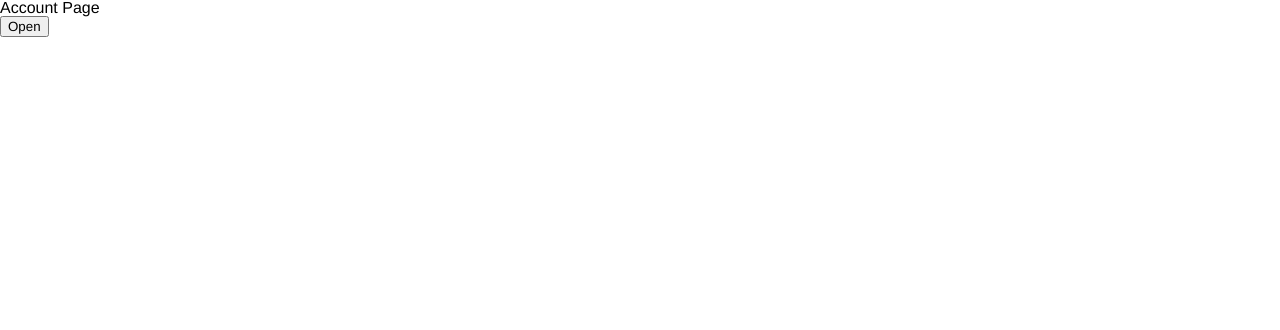
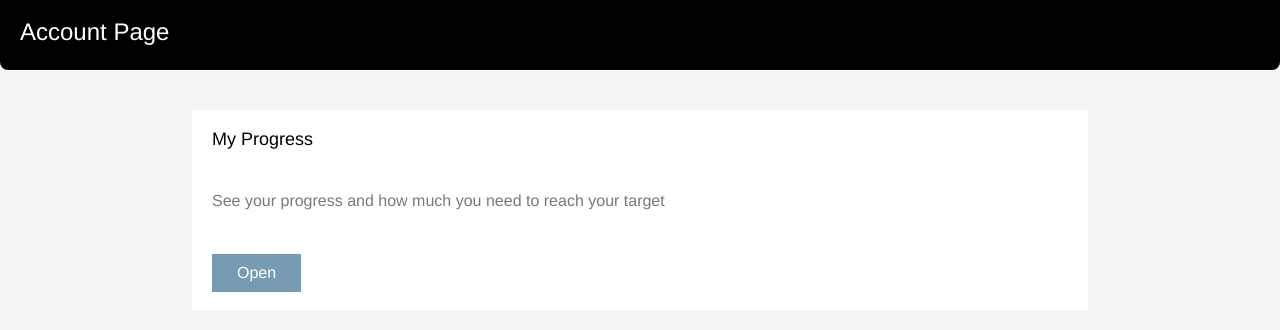
Before and after one commit to eromero90/progressBarPopup, a plain HTML site: page index.html in a window 1280 px wide. Drawn offline with Linux system fonts and the light colour scheme.

Commit message:
added style for accout page

```diff
--- a/css/style.css
+++ b/css/style.css
@@ -50,6 +50,57 @@ table {
 html * {
     font-family: helvetica, arial;
     box-sizing: border-box;
+}
+
+body {
+    background-color: #F5F5F5;
+}
+
+body > header {
+    background-color: #000;
+    border-radius: 0px 0px 8px 8px;
+    height: 70px;
+    color: #FFF;
+    padding-top: 20px;
+    padding-left: 20px;
+    font-size: 24px;
+}
+
+.flat-button {
+    background-color: #5483A1;
+    opacity: 0.8;
+    border: none;
+    color: white;
+    padding: 10px 25px;
+    text-align: center;
+    text-decoration: none;
+    display: inline-block;
+    font-size: 16px;
+}
+
+.flat-button:hover {
+    opacity: 1;
+    cursor: pointer;
+}
+
+.show-progress {
+    height: 200px;
+    width: 70%;
+    margin: 40px auto;
+    background-color: #FFF;
+    padding-top: 20px;
+    padding-left: 20px;
+}
+
+.show-progress header {
+    color: #000;
+    font-size: 18px;
+    margin-bottom: 45px;
+}
+
+.show-progress p {
+    color: #797979;
+    margin-bottom: 45px;
 }
 
 .modal-content {
--- a/index.html
+++ b/index.html
@@ -9,8 +9,15 @@
     <title>My Account</title>
 </head>
 <body>
-    <h1>Account Page</h1>
-    <button id="openBtn">Open</button>
+    <header>
+        <h1>Account Page</h1>
+    </header>
+    <section class="show-progress">
+        <header>My Progress</header>
+        <p>See your progress and how much you need to reach your target</p>
+        <button id="openBtn" class="flat-button">Open</button>
+    </section>
+
 
     <div id="progressModal" class="modal">
         <section class="modal-content">
--- a/js/app.js
+++ b/js/app.js
@@ -9,7 +9,6 @@
     d.getElementById('totalTarget').innerHTML = '$' + target ;
 
     modal.onClose = function () {
-        console.log('closing...');
         progressBar.reset();
     }
 
```
